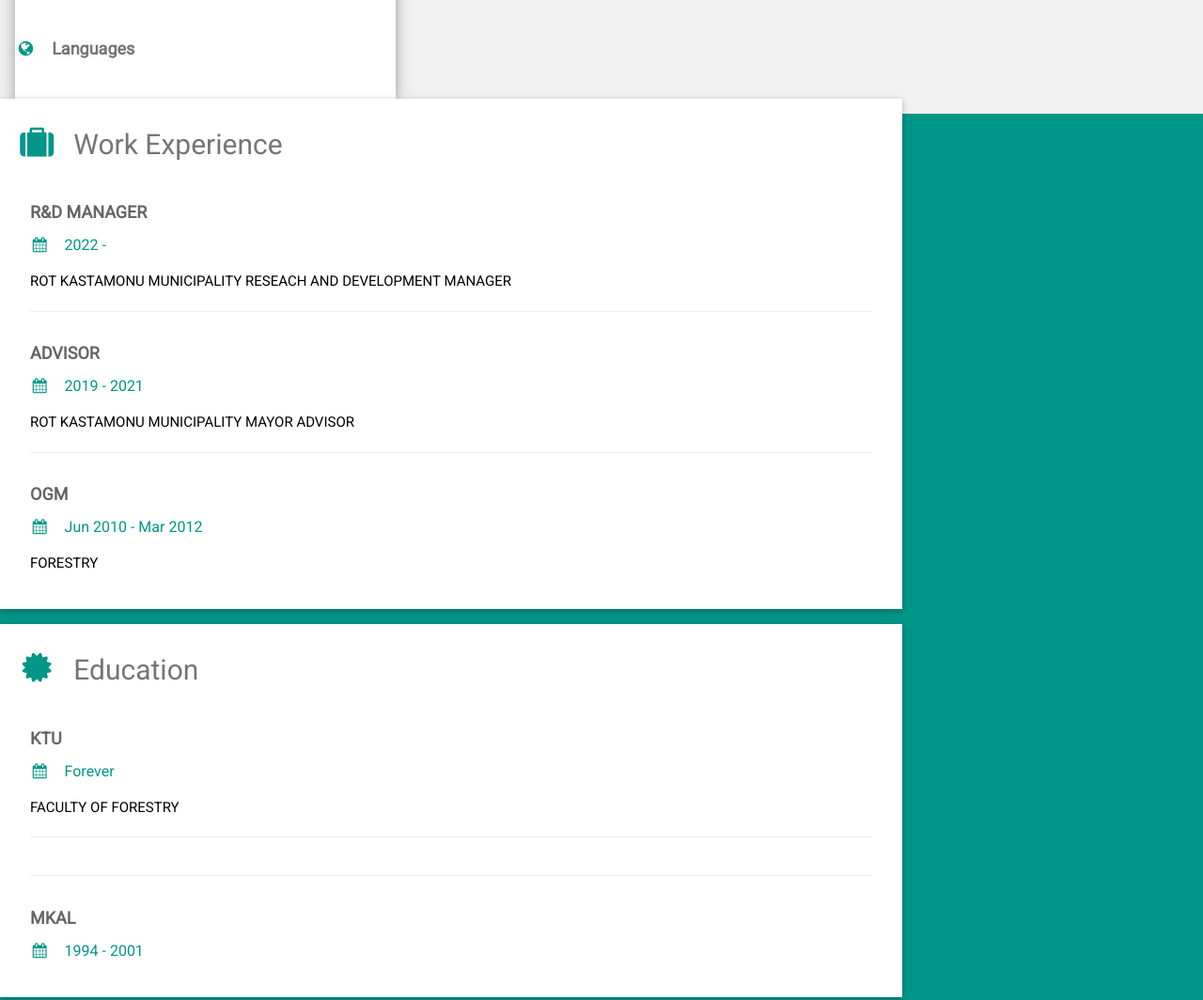
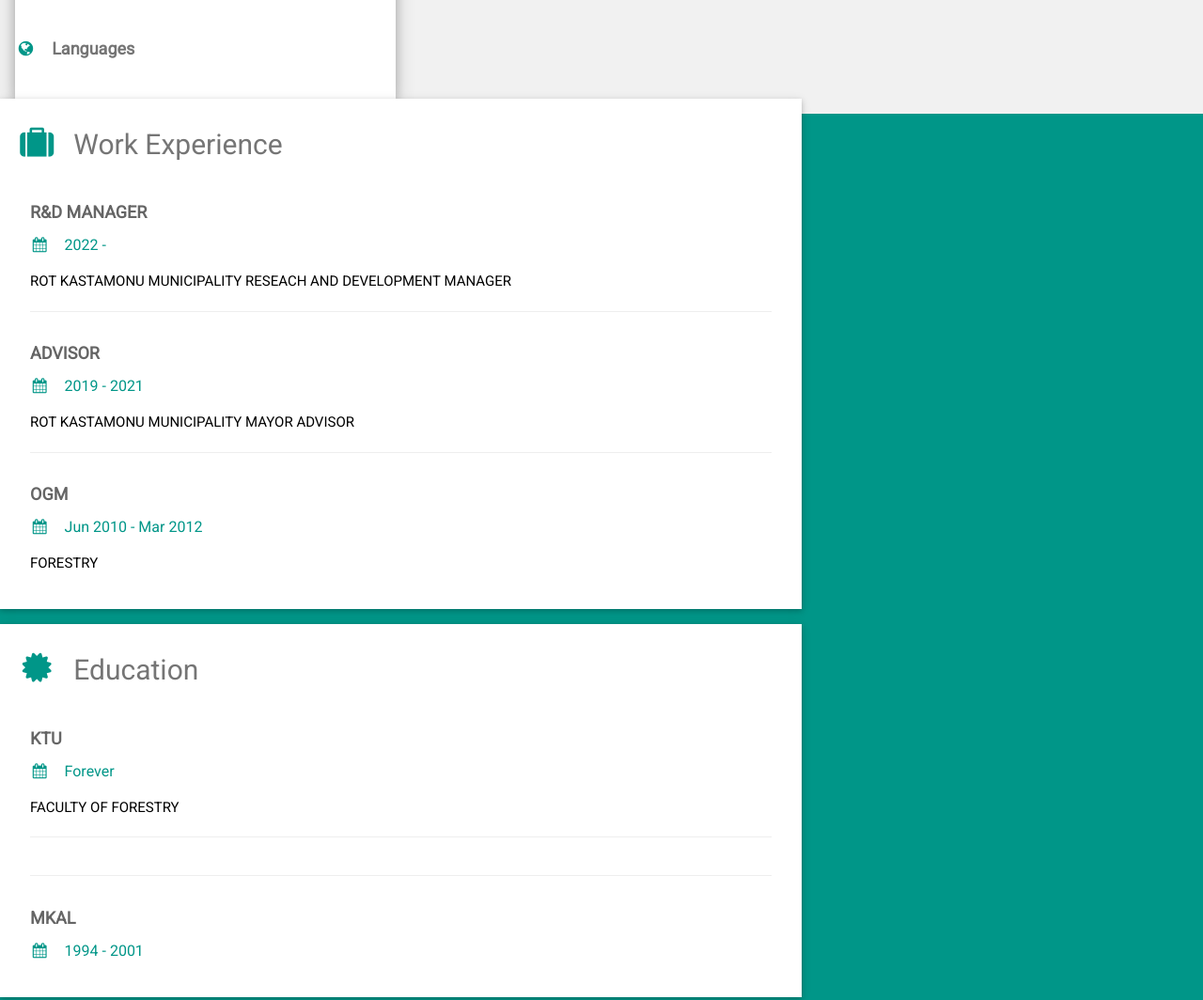
Before and after one commit to ozdil/fleek, a plain HTML site: page index.html in a window 1280 px wide. Shown: the part 623-1687 px from the top of the page at 94% size. Drawn offline with nearby package versions, Linux system fonts and the light colour scheme.

Commit message:
Update index.html

```diff
--- a/index.html
+++ b/index.html
@@ -65,7 +65,7 @@ html,body,h1,h2,h3,h4,h5,h6 {font-family: "Roboto", sans-serif}
     </div>
 
     <!-- Right Column -->
-    <div class="w3-threequarter">
+    <div class="w3-twothird">
 
       <div class="w3-container w3-card w3-white w3-margin-bottom">
         <h2 class="w3-text-grey w3-padding-16"><i class="fa fa-suitcase fa-fw w3-margin-right w3-xxlarge w3-text-teal"></i>Work Experience</h2>
```
